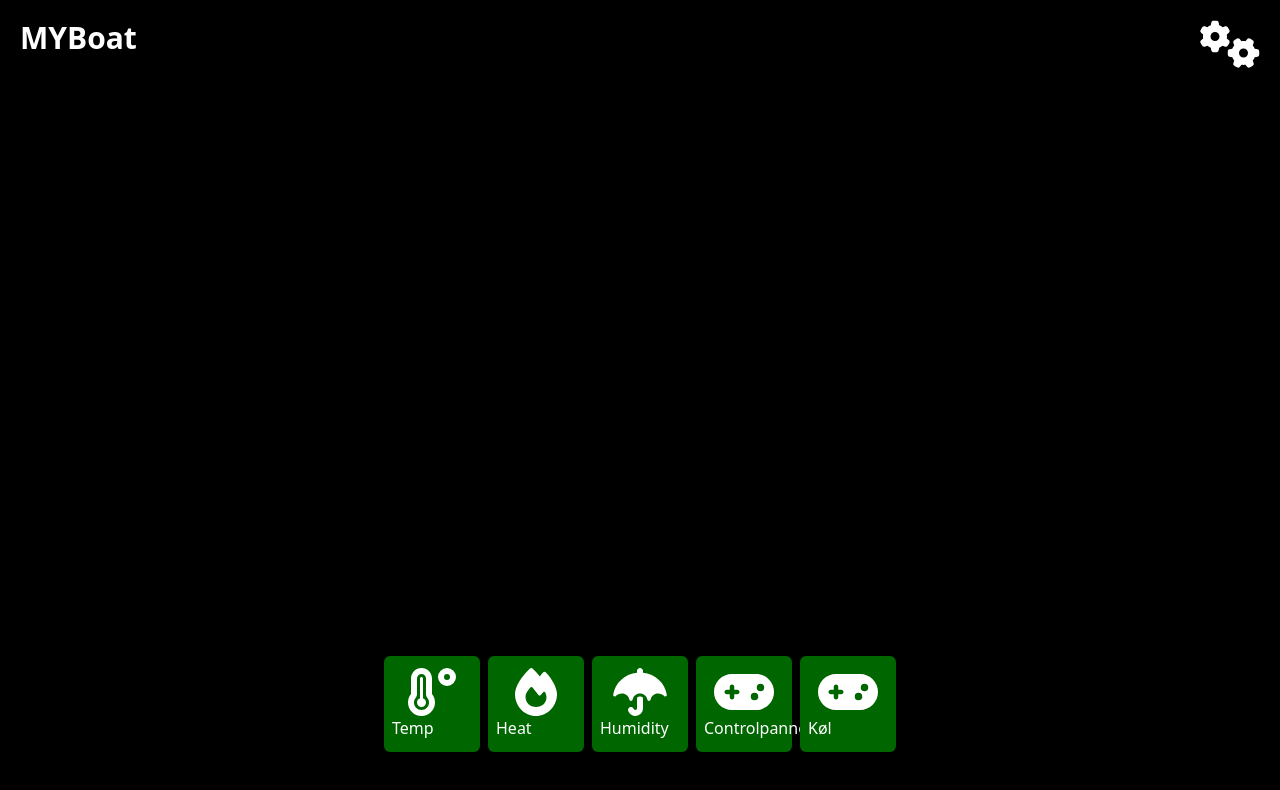
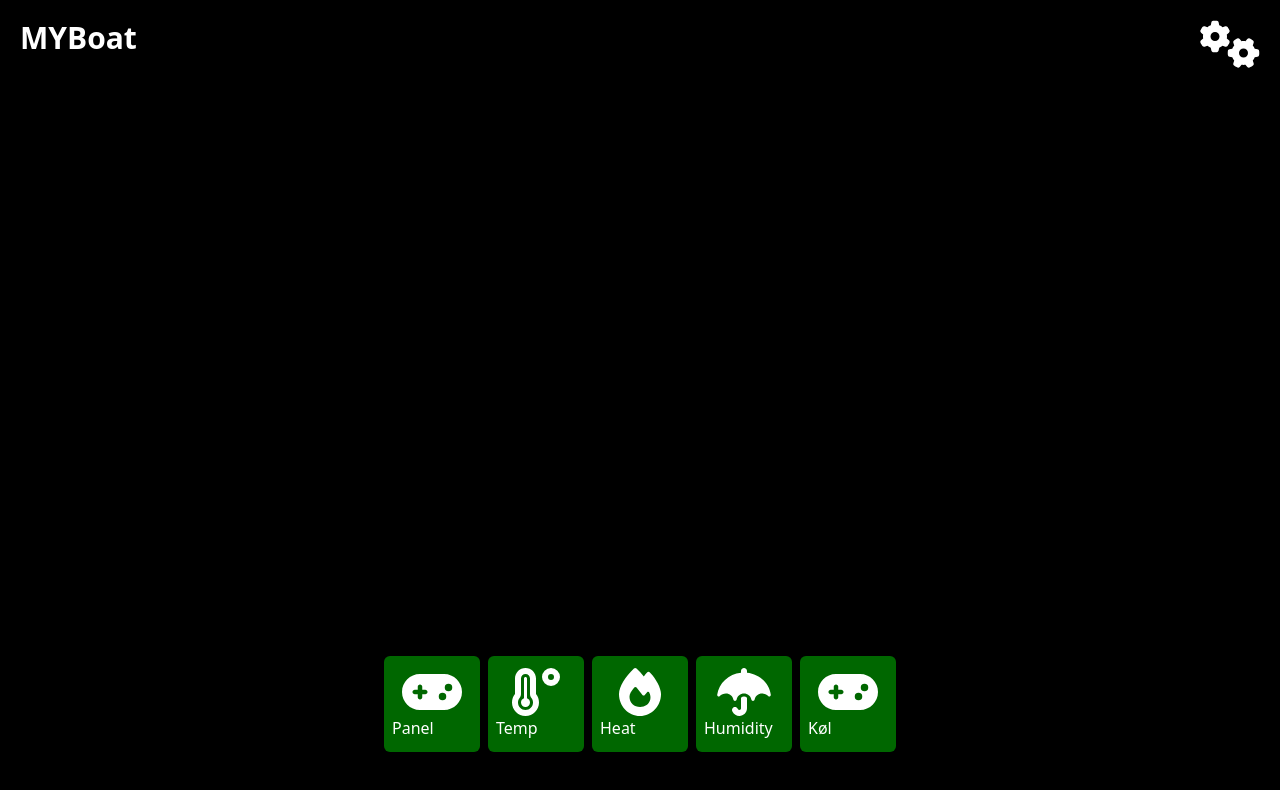
Before and after one commit to newmat123/MYBoat-Frontend, a React (Create React App) app: page / in a window 1280 px wide. Shown: the top 790 px of the page. Built offline with nearby package versions, Linux system fonts and the light colour scheme; no server answers; the HTML template or start-up script is replaced by a standard one.

Commit message:
refactor: Using react portal

```diff
--- a/src/apis/configs/axiosConfig.ts
+++ b/src/apis/configs/axiosConfig.ts
@@ -1,7 +1,7 @@
 import axios from "axios";
 
 export const api = axios.create({
-  baseURL: process.env.REACT_APP_SOFT_AP,
+  baseURL: process.env.REACT_APP_EXSPRESS_BACKEND,
 });
 // REACT_APP_EXSPRESS_BACKEND
 
--- a/src/components/controlBox.tsx
+++ b/src/components/controlBox.tsx
@@ -1,20 +1,36 @@
-import { ReactNode } from "react";
+import { ReactNode, useContext } from "react";
+import { IconDefinition } from "@fortawesome/fontawesome-svg-core";
+import { FontAwesomeIcon } from "@fortawesome/react-fontawesome";
+import { faDeaf } from "@fortawesome/free-solid-svg-icons";
 
-function ControlBox(Props: {
-  selected?: boolean;
-  onClk?: () => void;
-  children: ReactNode;
+import DataContainer from "./dataContainer";
+import { Context } from "../controllers/pages/main.controller";
+
+function ControlBox(props: {
+  title: string;
+  icon?: IconDefinition;
+  onOpen?: () => void;
+  children?: ReactNode;
 }) {
+  const context = useContext(Context);
+  const selected = props.title === context?.selectedControl;
+
   return (
     <div className="flex w-full h-full justify-center">
       <div
         className="flex flex-col w-24 h-24 my-2 rounded-md justify-center p-2"
-        onClick={Props.onClk}
+        onClick={() => {
+          context?.changeSelected(selected, props.title);
+          props.onOpen && props.onOpen();
+        }}
         style={{
-          backgroundColor: Props.selected === true ? "#00AA00" : "#006700",
+          backgroundColor: selected ? "#00AA00" : "#006700",
         }}
       >
-        {Props.children}
+        <FontAwesomeIcon className="text-5xl" icon={props.icon ?? faDeaf} />
+        <h1>{props.title}</h1>
+
+        <DataContainer showDropDown={selected}>{props.children}</DataContainer>
       </div>
     </div>
   );
--- a/src/components/dataContainer.tsx
+++ b/src/components/dataContainer.tsx
@@ -1,27 +1,34 @@
 import { ReactNode, useContext, useEffect, useRef, useState } from "react";
+import ReactDOM from "react-dom";
 
 import { Context } from "../controllers/pages/main.controller";
 
-function DataContainer(Props: { showDropDown: boolean; children: ReactNode }) {
+function DataContainer(props: { showDropDown: boolean; children: ReactNode }) {
   const context = useContext(Context);
   const [height, setHeight] = useState<number>(0);
   const ref = useRef<HTMLDivElement | null>(null);
 
   useEffect(() => {
-    if (Props.showDropDown && ref.current !== null) {
+    if (props.showDropDown && ref.current !== null) {
       setHeight(ref.current.getBoundingClientRect().height);
     } else {
       setHeight(0);
     }
   }, [context?.selectedControl]);
-  return (
-    <div
-      className="w-full bg-[#212121] overflow-hidden"
-      style={{ height, transition: "height 0.2s ease-in-out" }}
-    >
-      <div ref={ref}>{Props.children}</div>
-    </div>
-  );
+
+  try {
+    return ReactDOM.createPortal(
+      <div
+        className="w-full bg-[#212121] overflow-hidden"
+        style={{ height, transition: "height 0.2s ease-in-out" }}
+      >
+        <div ref={ref}>{props.children}</div>
+      </div>,
+      document.getElementById("displayDataPortal") as HTMLElement
+    );
+  } catch {
+    return null;
+  }
 }
 
 export default DataContainer;
--- a/src/components/mainComponent.tsx
+++ b/src/components/mainComponent.tsx
@@ -51,87 +51,35 @@ function MainComponent() {
         </Link>
       </header>
 
-      <DataContainer showDropDown={context?.selectedControl !== undefined}>
-        {context?.selectedControl === "temperature" && (
-          <>
-            <h1>Temperature</h1>
-            <EnvironmentDataBox data={context?.data.temperature} />
-          </>
-        )}
-        {context?.selectedControl === "heat" && (
-          <>
-            <h1>heat</h1>
-            <EnvironmentDataBox data={context?.data.heat} />
-          </>
-        )}
-        {context?.selectedControl === "humidity" && (
-          <>
-            <h1>humidity</h1>
-            <EnvironmentDataBox data={context?.data.humidity} />
-          </>
-        )}
-      </DataContainer>
+      <section id="displayDataPortal"></section>
 
       <YScrollContainer>
-        <ControlBox
-          onClk={() => {
-            context?.selectedControl === "temperature"
-              ? context.setSelectedControl(undefined)
-              : context?.setSelectedControl("temperature");
-          }}
-          selected={context?.selectedControl === "temperature"}
-        >
-          <FontAwesomeIcon className="text-5xl" icon={faTemperatureHigh} />
-          <h1>Temp</h1>
-        </ControlBox>
-
-        <ControlBox
-          onClk={() => {
-            context?.selectedControl === "heat"
-              ? context.setSelectedControl(undefined)
-              : context?.setSelectedControl("heat");
-          }}
-          selected={context?.selectedControl === "heat"}
-        >
-          <FontAwesomeIcon className="text-5xl" icon={faFire} />
-          <h1>Heat</h1>
-        </ControlBox>
-
-        <ControlBox
-          onClk={() => {
-            context?.selectedControl === "humidity"
-              ? context.setSelectedControl(undefined)
-              : context?.setSelectedControl("humidity");
-          }}
-          selected={context?.selectedControl === "humidity"}
-        >
-          <FontAwesomeIcon className="text-5xl" icon={faUmbrella} />
-          <h1>Humidity</h1>
-        </ControlBox>
-
-        <ControlBox
-          onClk={() => {
-            context?.selectedControl === "control"
-              ? context.setSelectedControl(undefined)
-              : context?.setSelectedControl("control");
-          }}
-          selected={context?.selectedControl === "control"}
-        >
+        <ControlBox title="Panel" icon={faGamepad}>
           <FontAwesomeIcon className="text-5xl" icon={faGamepad} />
           <h1>Controlpannel</h1>
         </ControlBox>
 
         <ControlBox
-          onClk={() => {
-            context?.selectedControl === "keel"
-              ? context.setSelectedControl(undefined)
-              : context?.setSelectedControl("keel");
-          }}
-          selected={context?.selectedControl === "keel"}
+          title="Temp"
+          icon={faTemperatureHigh}
+          onOpen={context?.getTemperature}
         >
-          <FontAwesomeIcon className="text-5xl" icon={faGamepad} />
-          <h1>Køl</h1>
+          <EnvironmentDataBox data={context?.data.temperature} />
         </ControlBox>
+
+        <ControlBox title="Heat" icon={faFire} onOpen={context?.getHeat}>
+          <EnvironmentDataBox data={context?.data.heat} />
+        </ControlBox>
+
+        <ControlBox
+          title="Humidity"
+          icon={faUmbrella}
+          onOpen={context?.getHumidity}
+        >
+          <EnvironmentDataBox data={context?.data.humidity} />
+        </ControlBox>
+
+        <ControlBox title="Køl" icon={faGamepad}></ControlBox>
       </YScrollContainer>
     </>
   );
--- a/src/controllers/pages/main.controller.tsx
+++ b/src/controllers/pages/main.controller.tsx
@@ -1,7 +1,7 @@
-import { createContext, useEffect, useState } from "react";
+import { createContext, useState } from "react";
 
 import { ClientApi } from "../../apis/clientAPI";
-import { contextType_, controls, data_ } from "../../shared/types/main.types";
+import { contextType_, data_ } from "../../shared/types/main.types";
 import MainComponent from "../../components/mainComponent";
 
 export const Context = createContext<contextType_ | null>(null);
@@ -10,11 +10,11 @@ function MainPagesController() {
   const [data, setData] = useState<data_>({
     waterInBilge: false,
     temperature: undefined,
+    heat: undefined,
     humidity: undefined,
-    heat: undefined,
   });
 
-  const [selectedControl, setSelectedControl] = useState<controls>();
+  const [selectedControl, setSelectedControl] = useState<string | undefined>();
 
   const resetBilgeStatus = async () => {
     // console.log("resetWarning handler was called!");
@@ -24,42 +24,43 @@ function MainPagesController() {
     // });
   };
 
-  const handleClkEvent = async () => {
-    switch (selectedControl) {
-      case "temperature":
+  const getTemperature = async () => {
     const temperature = await ClientApi.getTemperature();
     setData((prev) => ({
       ...prev,
       temperature: temperature,
     }));
-        break;
-      case "heat":
+  };
+
+  const getHeat = async () => {
     const heat = await ClientApi.getHeat();
     setData((prev) => ({
       ...prev,
       heat: heat,
     }));
-        break;
-      case "humidity":
+  };
+
+  const getHumidity = async () => {
     const humidity = await ClientApi.getHumidity();
     setData((prev) => ({
       ...prev,
       humidity: humidity,
     }));
-        break;
+  };
 
-      default:
-        break;
+  const changeSelected = (selected: boolean, str: string) => {
+    if (selected) {
+      context?.setSelectedControl(undefined);
+    } else {
+      context?.setSelectedControl(str);
     }
   };
 
-  useEffect(() => {
-    if (typeof selectedControl !== undefined) {
-      handleClkEvent();
-    }
-  }, [selectedControl]);
-
   const context = {
+    getTemperature,
+    getHeat,
+    getHumidity,
+    changeSelected,
     resetBilgeStatus,
     setSelectedControl,
     data,
--- a/src/shared/types/main.types.ts
+++ b/src/shared/types/main.types.ts
@@ -1,13 +1,4 @@
 import { environment_ } from "./shared.types";
-
-//might use portal instead
-export type controls =
-  | "control"
-  | "temperature"
-  | "humidity"
-  | "heat"
-  | "keel"
-  | undefined;
 
 export type data_ = {
   // requestSuccess: boolean;
@@ -18,8 +9,12 @@ export type data_ = {
 };
 
 export type contextType_ = {
+  getTemperature: () => void;
+  getHeat: () => void;
+  getHumidity: () => void;
+  changeSelected: (selected: boolean, str: string) => void;
   resetBilgeStatus: () => void;
-  setSelectedControl: (con: controls) => void;
+  setSelectedControl: (str: string | undefined) => void;
   data: data_;
-  selectedControl: controls;
+  selectedControl: string | undefined;
 };
```
Lines whose indentation alone changed are shown as unchanged.
